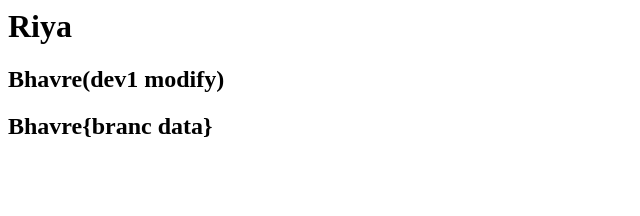
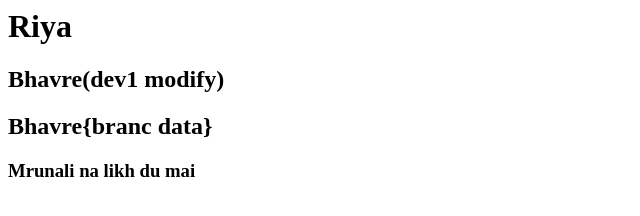
Before and after one commit to riyubhawre/psk1projectapp, a plain HTML site: page index.html in a window 1280 px wide. Shown: the whole page, without its empty margins (0-640 px from the left). Drawn offline with Linux system fonts and the light colour scheme.

Commit message:
add h3 tag in branch dev1

```diff
--- a/index.html
+++ b/index.html
@@ -1,3 +1,4 @@
 <h1>Riya</h1>
 <h2>Bhavre(dev1 modify)</h2>
 <h2>Bhavre{branc data}</h2>
+<h3>Mrunali na likh du mai</h3>
```
